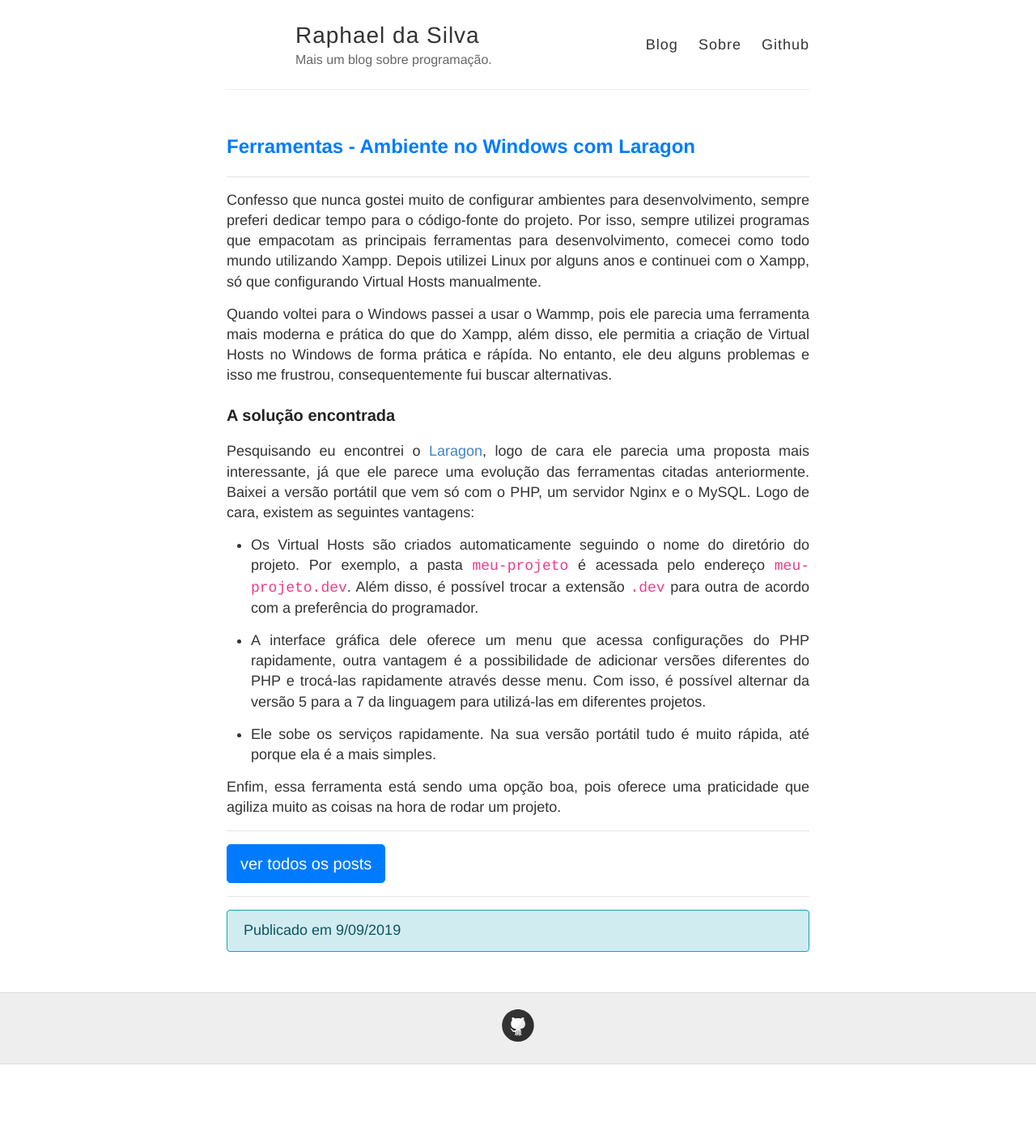
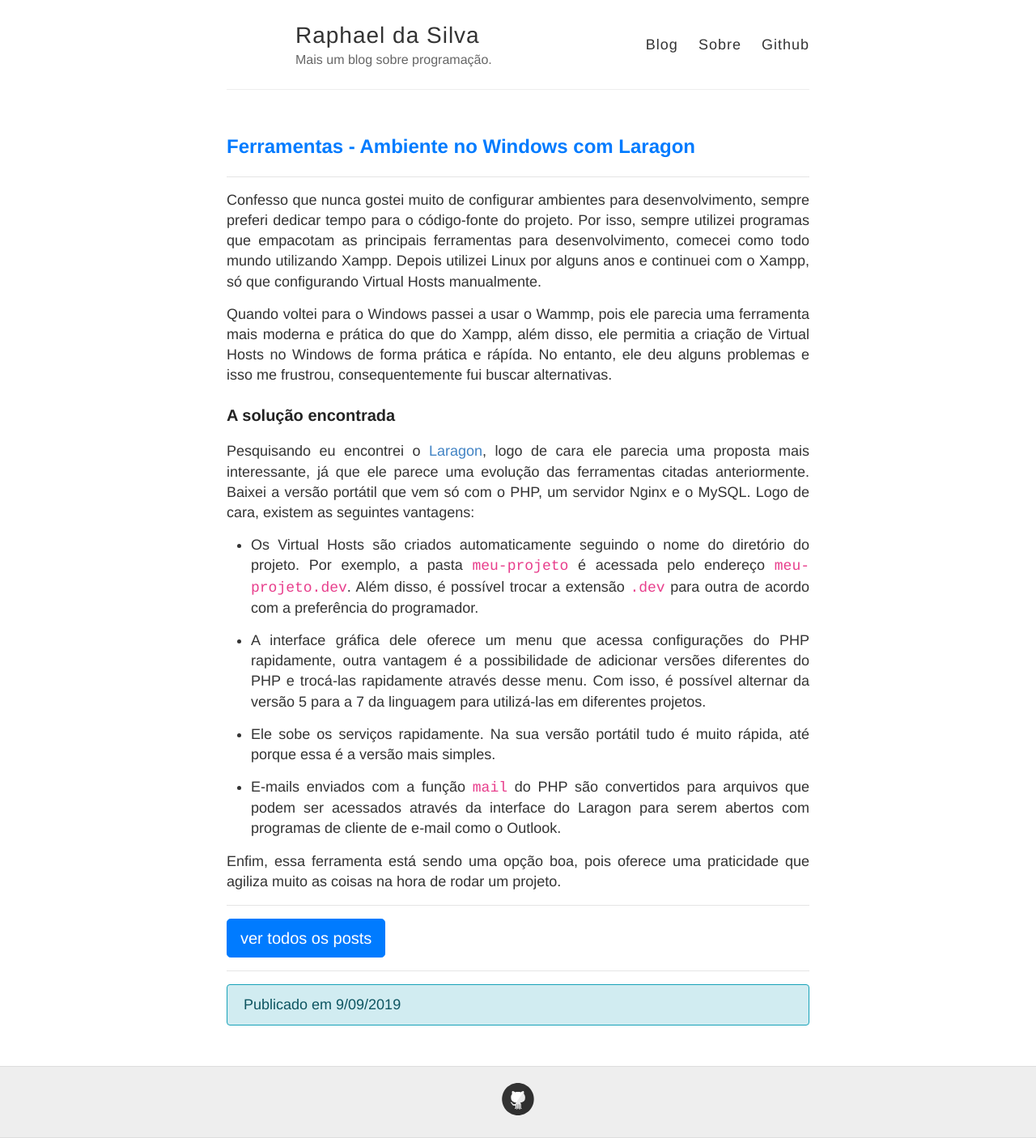
Before and after one commit to raphael-da-silva/raphael-da-silva.github.io, a Jekyll site: the page built from _posts/2019-09-09-ambiente-com-laragon.md, in a window 1280 px wide. Shown: the whole page at 81% size. Built offline with Jekyll 4.4.1, drawn with Linux system fonts in a browser that asks for light colours; nearby versions of some CDN libraries; before the commit the page ends 1315 px from its top, so only the background shows below that.

Commit message:
Revisão

````diff
--- a/_posts/2019-09-09-ambiente-com-laragon.md
+++ b/_posts/2019-09-09-ambiente-com-laragon.md
@@ -15,6 +15,8 @@
 
 * A interface gráfica dele oferece um menu que acessa configurações do PHP rapidamente, outra vantagem é a possibilidade de adicionar versões diferentes do PHP e trocá-las rapidamente através desse menu. Com isso, é possível alternar da versão 5 para a 7 da linguagem para utilizá-las em diferentes projetos.
 
-* Ele sobe os serviços rapidamente. Na sua versão portátil tudo é muito rápida, até porque ela é a mais simples.
+* Ele sobe os serviços rapidamente. Na sua versão portátil tudo é muito rápida, até porque essa é a versão mais simples.
+
+* E-mails enviados com a função ```mail``` do PHP são convertidos para arquivos que podem ser acessados através da interface do Laragon para serem abertos com programas de cliente de e-mail como o Outlook.
 
 Enfim, essa ferramenta está sendo uma opção boa, pois oferece uma praticidade que agiliza muito as coisas na hora de rodar um projeto.
````
